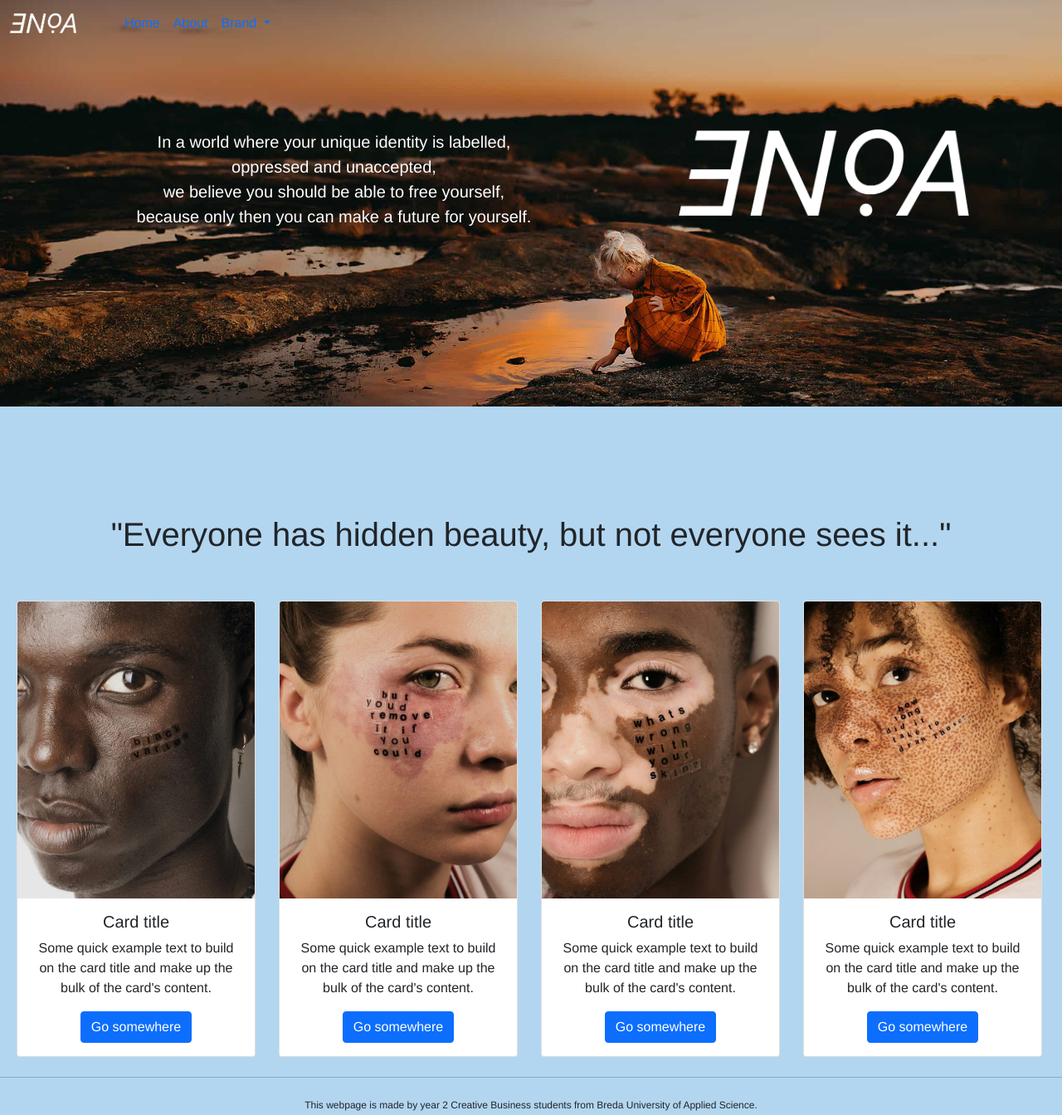
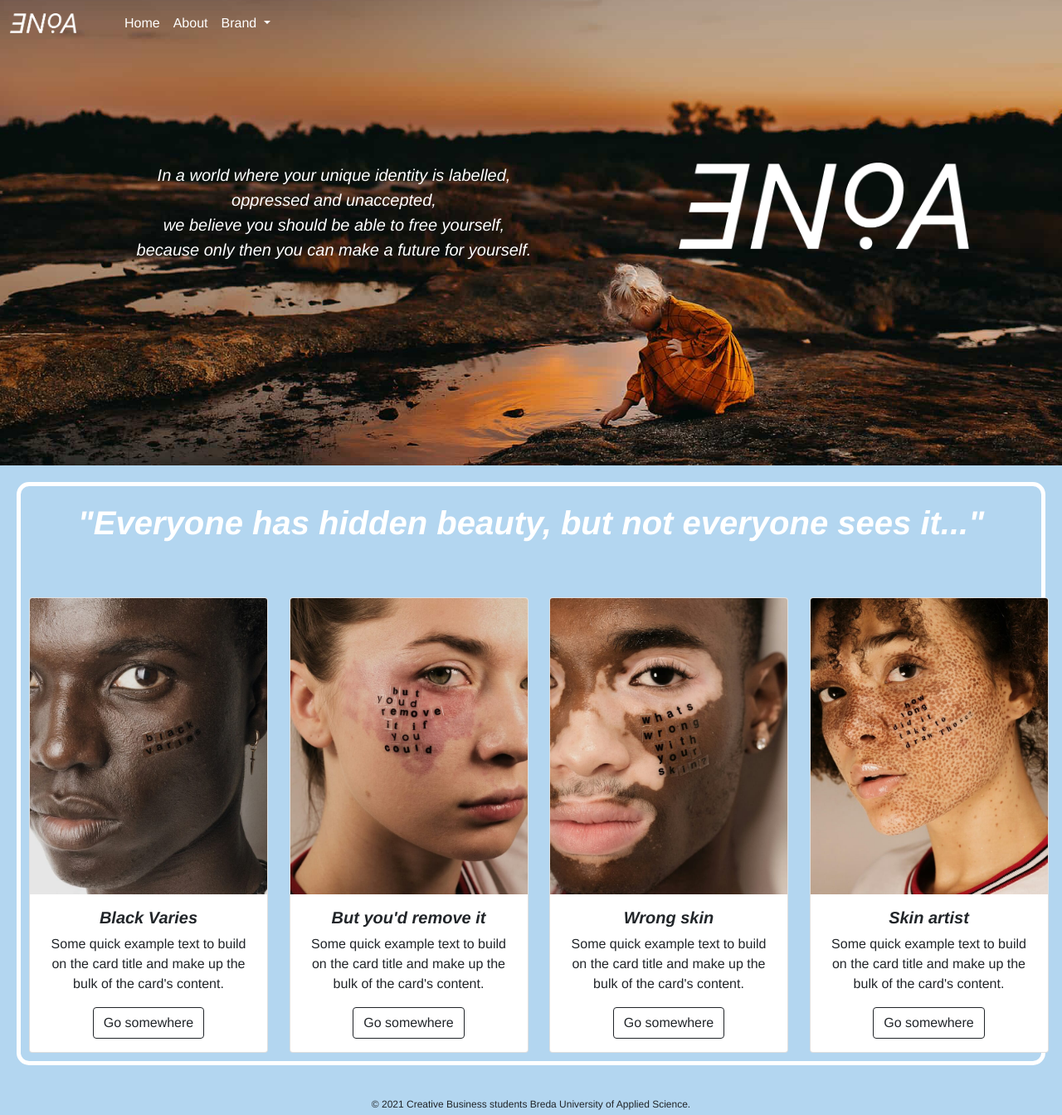
Before and after one commit to eemse/ENOA, a plain HTML site: page index.html in a window 1280 px wide. Shown: the whole page at 83% size. Drawn offline with Linux system fonts and the light colour scheme.

Commit message:
adjustments

```diff
--- a/css/stylesheet.css
+++ b/css/stylesheet.css
@@ -10,12 +10,18 @@
 	max-height: 500px;
 	border: 3px #FFFFFF;
 }
+
+nav .navbar-nav li a{
+  	color: #FFFFFF !important;
+	font-family: Helvetica, sans-serif !important;
+	font-weight: 300;
+  }
+
 .jumbotron{
 	color: #FFFFFF;
-	height: 600px;
-	background-image: url("../images/girlwatergs.jpg");
-	background-size: contain;
-	background-repeat: no-repeat;
+	background: url("../images/girlwatergs.jpg") no-repeat center center;
+	background-size: cover;
+	height: 100%;
 }
 
 .jumbo{
@@ -23,7 +29,9 @@
 }
 
 .lead{
-	font-weight: 300
+	margin-top:40px;
+	font-weight: 300;
+	font-style:oblique;
 }
 
 .logoicon {
@@ -32,16 +40,35 @@
 }
 
 .logo{
-	width: 350px;
+	margin-top:40px;
 	margin-left: 40px;
+	margin-bottom: 260px;
+	max-width: 350px;
+}
+
+.quote1{
+	margin-top:20px;
+	color: #FFFFFF;
+	font-weight: 600;
+	font-style:oblique;
 }
 
 .skin{
 	margin: 20px;
-	border: 3px, #FFFFFF;
+	border: #FFFFFF thick solid;
+	border-radius: 15px;
+}
+.card{
+	margin:10px;
 }
 
-.skinimages{
+.card-title{
+	font-weight: 600;
+	font-style: oblique;
+}
+
+.card-text{
+	font-weight: 200;
 }
 
 .footer{
--- a/index.html
+++ b/index.html
@@ -58,6 +58,7 @@
 				<div class="col-sm-7 col-md-7 col-lg-7">
     				<p class="lead">In a world where your unique identity is labelled,<br> oppressed and unaccepted,<br> we believe you should be able to free yourself, <br>because only then you can make a future for yourself.</p>
 				</div>
+
 				<div class="col-sm-5 col-md-5 col-lg-5">
 					<img class="logo" src="images/ENOALOGO.png" alt=" ENOA logo">
 				</div>
@@ -66,55 +67,55 @@
 	</div>
 	</header>
 	<div class="skin">
-		<h1>"Everyone has hidden beauty, but not everyone sees it..."</h1>
+	  <h1 class="quote1">"Everyone has hidden beauty, but not everyone sees it..."</h1>
 		<br>
 		<br>
 		<div class="row">
-			<div class="col-sm-6 col-md-6 col-lg-3 skinimages">
+			<div class="col-sm-12 col-md-6 col-lg-3 skinimages">
 				<div class="card" style="width: 18rem;">
   					<img class="card-img-top" src="images/boy1.jpg" alt="Card image cap">
   					<div class="card-body">
-    					<h5 class="card-title">Card title</h5>
+    					<h5 class="card-title">Black Varies</h5>
     					<p class="card-text">Some quick example text to build on the card title and make up the bulk of the card's content.</p>
-    					<a href="#" class="btn btn-primary">Go somewhere</a>
+    					<a href="#" class="btn btn-outline-dark">Go somewhere</a>
   					</div>
 				</div>
 			</div>
-			<div class="col-sm-6 col-md-6 col-lg-3">
+			<div class="col-sm-12 col-md-6 col-lg-3">
 				<div class="card" style="width: 18rem;">
   					<img class="card-img-top" src="images/girl3.jpg" alt="Card image cap">
   					<div class="card-body">
-    					<h5 class="card-title">Card title</h5>
+    					<h5 class="card-title">But you'd remove it</h5>
     					<p class="card-text">Some quick example text to build on the card title and make up the bulk of the card's content.</p>
-    					<a href="#" class="btn btn-primary">Go somewhere</a>
+    					<a href="#" class="btn btn-outline-dark">Go somewhere</a>
   					</div>
 				</div>
 			</div>
-			<div class="col-sm-6 col-md-6 col-lg-3">
+			<div class="col-sm-12 col-md-6 col-lg-3">
 				<div class="card" style="width: 18rem;">
   					<img class="card-img-top" src="images/boy2.jpg" alt="Card image cap">
   					<div class="card-body">
-    					<h5 class="card-title">Card title</h5>
+    					<h5 class="card-title">Wrong skin</h5>
     					<p class="card-text">Some quick example text to build on the card title and make up the bulk of the card's content.</p>
-    					<a href="#" class="btn btn-primary">Go somewhere</a>
+    					<a href="#" class="btn btn-outline-dark">Go somewhere</a>
   					</div>
 				</div>
 			</div>
-			<div class="col-sm-6 col-md-6 col-lg-3">
+			<div class="col-sm-12 col-md-6 col-lg-3">
 				<div class="card" style="width: 18rem;">
   					<img class="card-img-top" src="images/girl2.jpg" alt="Card image cap">
   					<div class="card-body">
-    					<h5 class="card-title">Card title</h5>
+    					<h5 class="card-title">Skin artist</h5>
     					<p class="card-text">Some quick example text to build on the card title and make up the bulk of the card's content.</p>
-    					<a href="#" class="btn btn-primary">Go somewhere</a>
+    					<a href="#" class="btn btn-outline-dark">Go somewhere</a>
   					</div>
 				</div>
 			</div>
 		</div>
 	</div>
 	<footer class="footer">
-		<hr class="my-4">
-		<p> This webpage is made by year 2 Creative Business students from Breda University of Applied Science.</p>
+		<br>
+		<p>© 2021 Creative Business students Breda University of Applied Science.</p>
 		<br>
 	</footer>
 	<script src="js/jquery-3.6.0.slim.min.js"></script>
```
